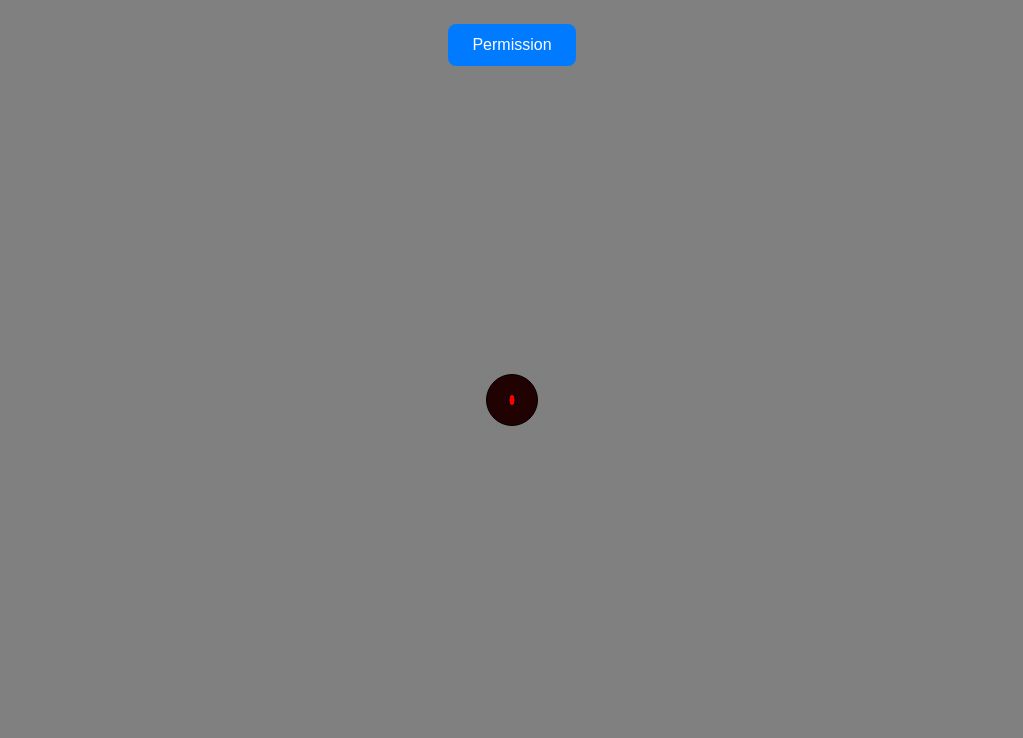
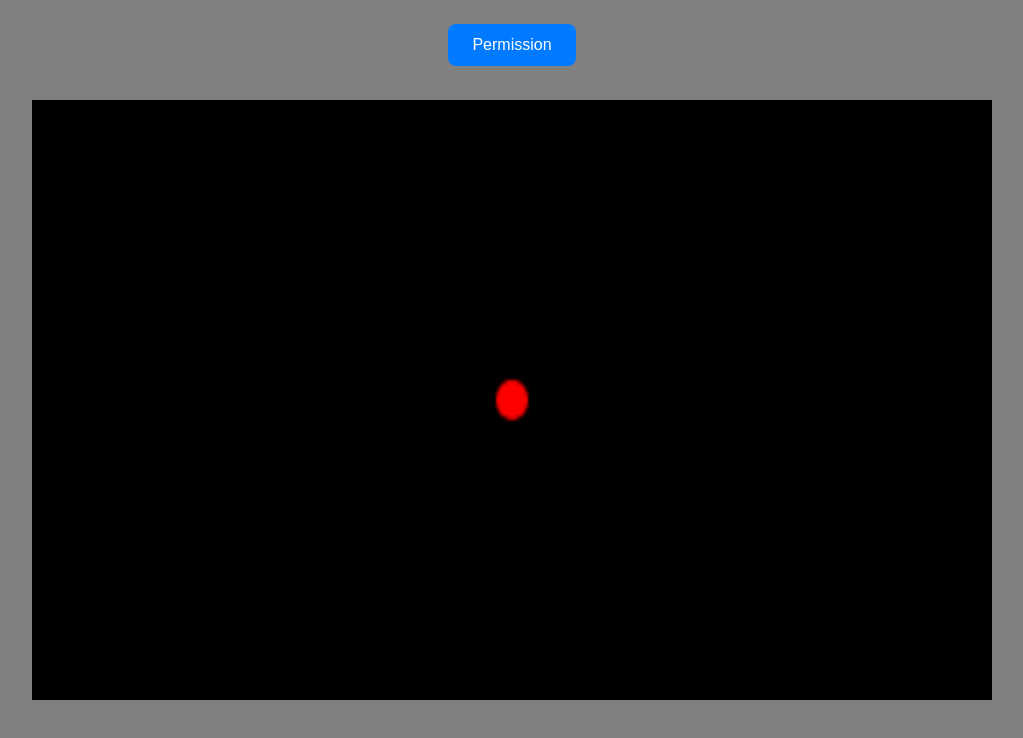
Before and after one commit to flekia/Device-Maze, a plain HTML site: page index.html in a window 1280 px wide. Shown: the whole page, without its empty margins (128-1151 px from the left). Drawn offline with Linux system fonts and the light colour scheme.

Commit message:
working ball movement
yo wait

```diff
--- a/index.html
+++ b/index.html
@@ -17,13 +17,9 @@
     overflow:hidden;
 }
 canvas{
-    background:#200202;
-    border:1px solid black;
-    border-radius: 50%;
-    -moz-border-radius:50%;
-    -webkit-border-radius:50%;
-    height:50px;
-    width:50px
+    background: black;
+    height:75%;
+    width:75%;
 }
 #perms{
             margin-bottom: 15px;
@@ -50,7 +46,7 @@ const dim = canny.getContext("2d");
 let ball = {
 x: canny.width/2,
 y: canny.height/2,
-radius:15,
+radius:5,
 vx:0,
 vy:0,
 color: "red"
```
